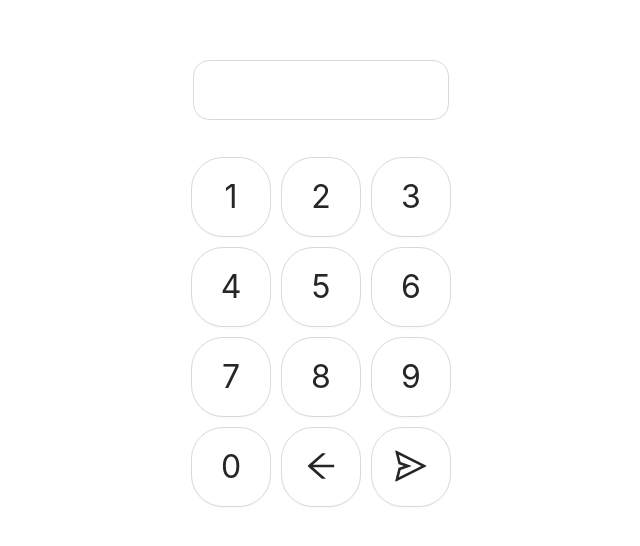
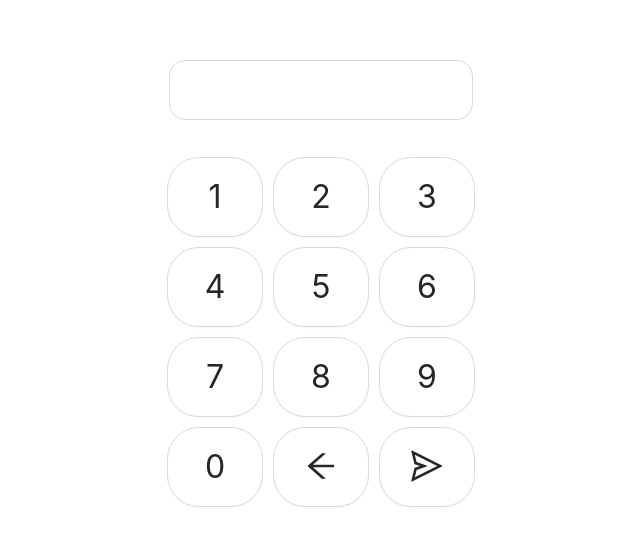
Before and after one commit to michael-916310/michael-916310-budget, a React (Create React App) app in the folder front/: page / in a window 1280 px wide. Shown: the part 114-660 px from the top of the page, without its empty margins (319-959 px from the left). Built offline with nearby package versions, Linux system fonts and the light colour scheme.

Commit message:
fix: увеличил размер кнопок

```diff
--- a/front/src/components/login/login.module.scss
+++ b/front/src/components/login/login.module.scss
@@ -17,7 +17,7 @@
 }
 
 .inputControl {
-  width: 16rem;
+  width: 19rem;
   text-align: center;
 
   font-size: 2rem;
@@ -36,7 +36,7 @@
 
 .btn {
   margin: 5px;
-  width: 5rem;
+  width: 6rem;
   height: 5rem;
 
   font-size: 2rem;
```
Also changed, not shown: 6 other files (tests, documents, lock files or other folders).
